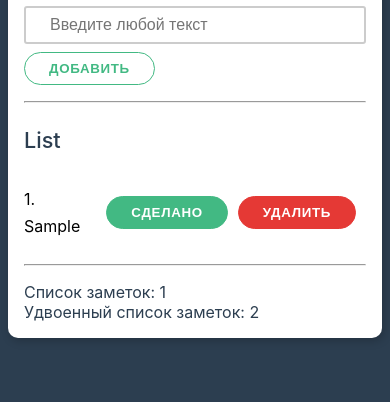
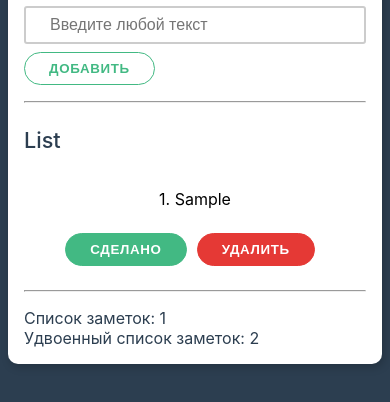
Before and after one commit to Tonight11/newTodo, a plain HTML site: page index.html in a window 390 px wide. Both pictures are taken after typing "Sample" into the empty fields and a click on the button "ДОБАВИТЬ". Shown: the part 196-598 px from the top of the page. Drawn offline with nearby package versions, Linux system fonts and the light colour scheme.

Commit message:
Update theme.css

```diff
--- a/theme.css
+++ b/theme.css
@@ -212,10 +212,19 @@ h3 {
 	align-items: center;
 	padding: 0.5rem 0;
 	gap: 20px;
+	justify-content: space-between;
+}
+
+@media (max-width: 767px) {
+	.list-item {
+	flex-direction: column;
+}
 }
 
 .list-item span {
-	flex: 1;
+	display: block;
+max-width: 400px;
+	text-align: center;
 }
 
 .warning {
```
